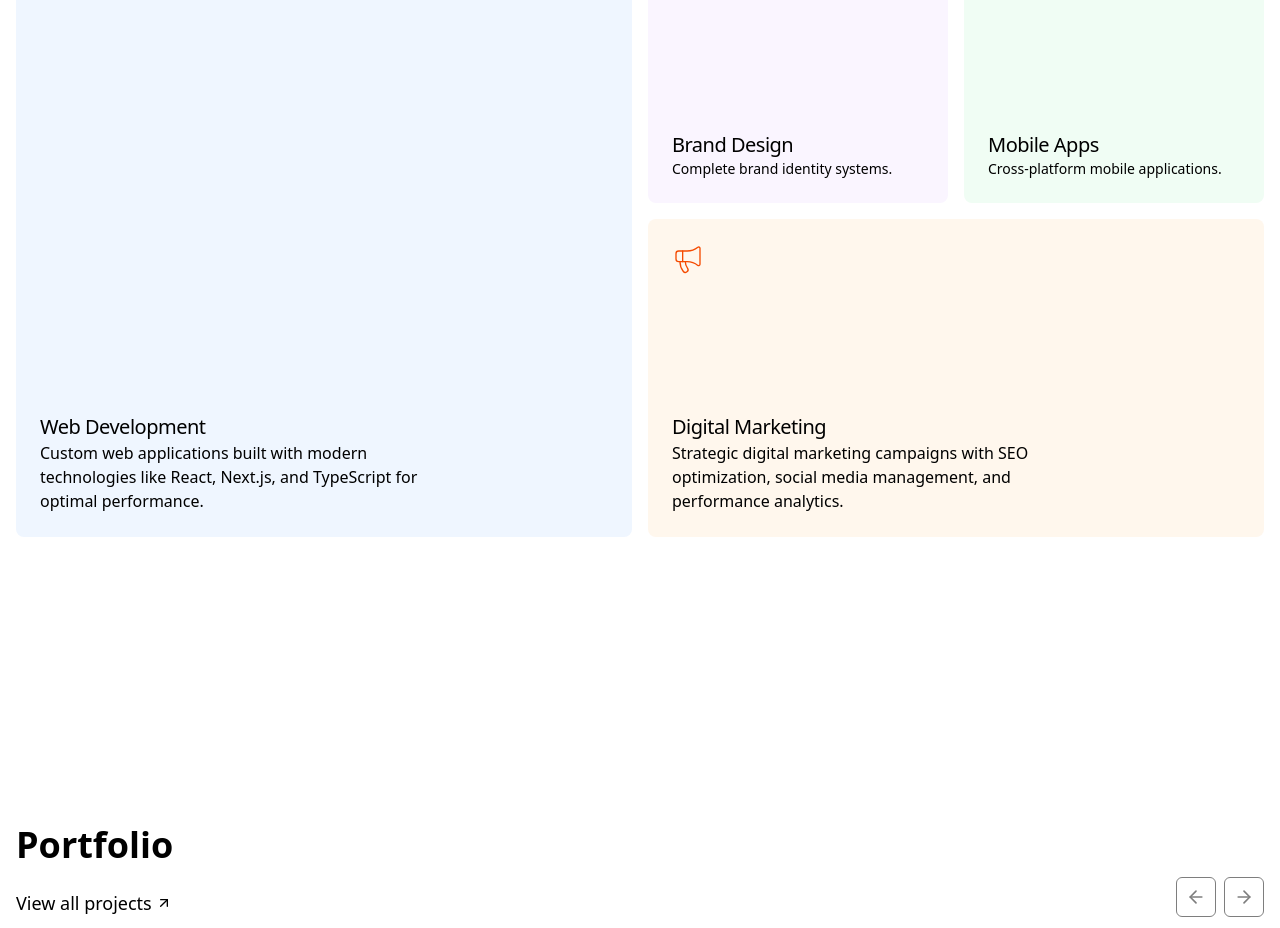
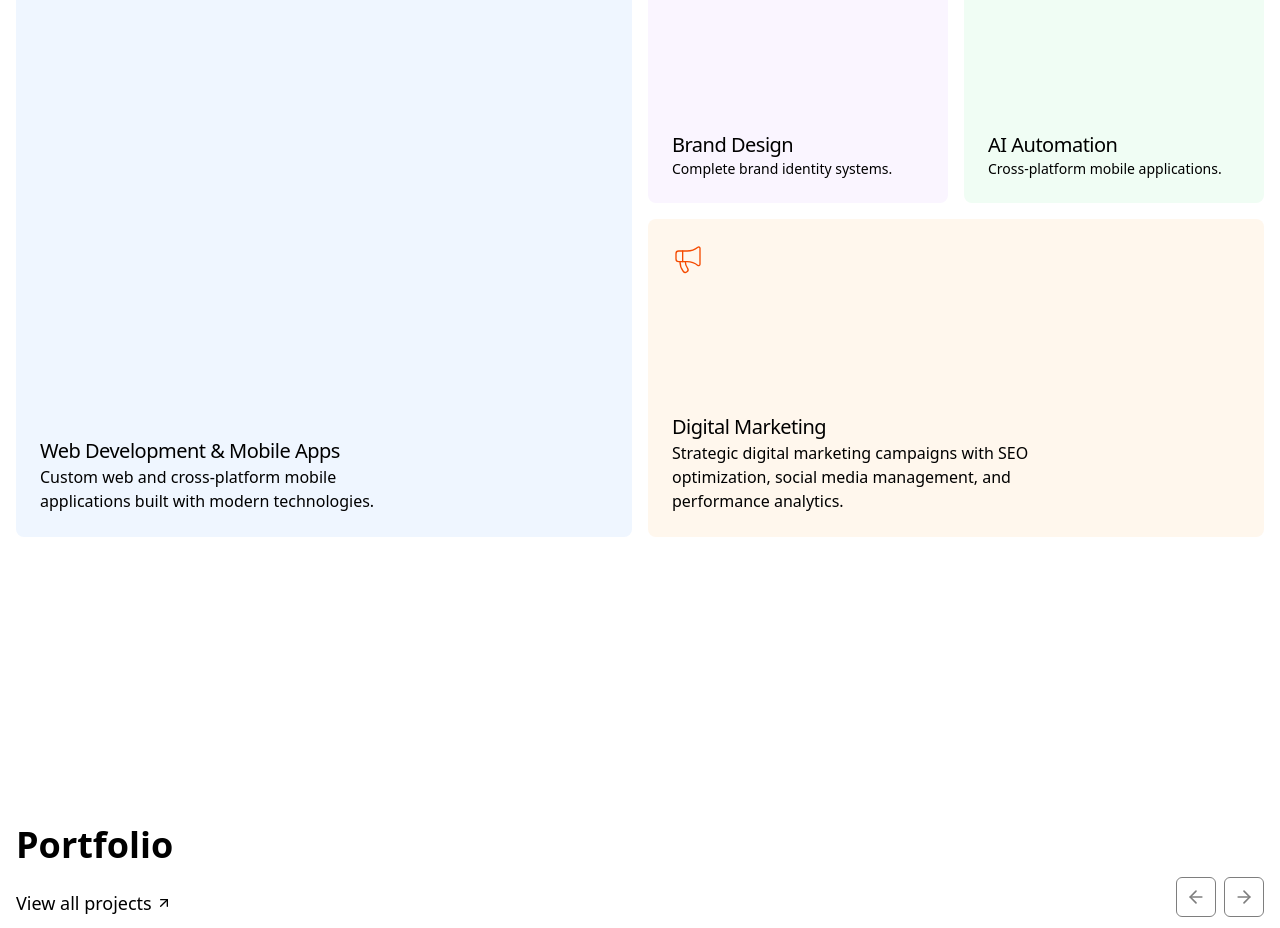
Before and after one commit to Bensigo/coartstudio, a Next.js app: page / in a window 1280 px wide. Shown: the part 1360-2288 px from the top of the page. Built offline with nearby package versions, Linux system fonts and the light colour scheme.

Commit message:
feat: update service area

```diff
--- a/components/ui/feature-section-with-bento-grid.tsx
+++ b/components/ui/feature-section-with-bento-grid.tsx
@@ -15,7 +15,7 @@ function Feature() {
                 Creative Solutions for Your Business
               </h2>
               <p className="text-lg max-w-xl lg:max-w-lg leading-relaxed tracking-tight text-muted-foreground text-left">
-                We provide comprehensive digital solutions to help your business thrive in the modern marketplace.
+              We provide comprehensive digital solutions to help your business thrive in the modern marketplace.
               </p>
             </div>
           </div>
@@ -23,9 +23,9 @@ function Feature() {
             <div className="bg-blue-50 rounded-lg p-6 flex justify-between flex-col col-span-1 md:col-span-2 lg:col-span-2 row-span-2">
               <Code className="w-8 h-8 stroke-1 text-blue-600" />
               <div className="flex flex-col">
-                <h3 className="text-xl tracking-tight">Web Development</h3>
+                <h3 className="text-xl tracking-tight">Web Development & Mobile Apps</h3>
                 <p className="text-muted-foreground max-w-sm text-base">
-                  Custom web applications built with modern technologies like React, Next.js, and TypeScript for optimal performance.
+                Custom web and cross-platform mobile applications built with modern technologies.
                 </p>
               </div>
             </div>
@@ -43,7 +43,7 @@ function Feature() {
             <div className="bg-green-50 rounded-lg p-6 flex justify-between flex-col">
               <Smartphone className="w-8 h-8 stroke-1 text-green-600" />
               <div className="flex flex-col">
-                <h3 className="text-xl tracking-tight">Mobile Apps</h3>
+                <h3 className="text-xl tracking-tight">AI Automation</h3>
                 <p className="text-muted-foreground text-sm">
                   Cross-platform mobile applications.
                 </p>
```
